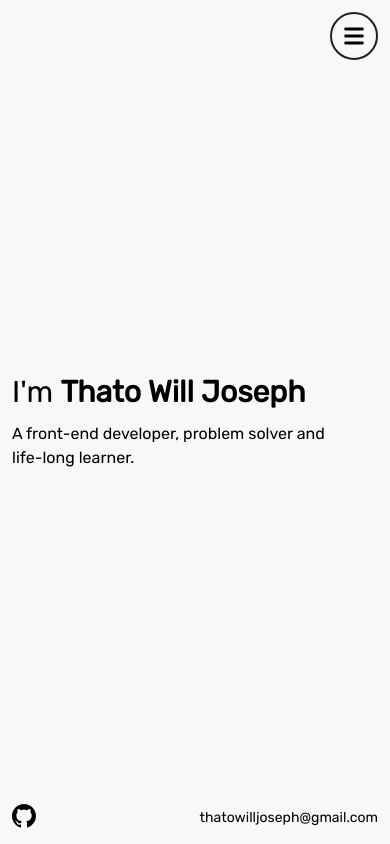
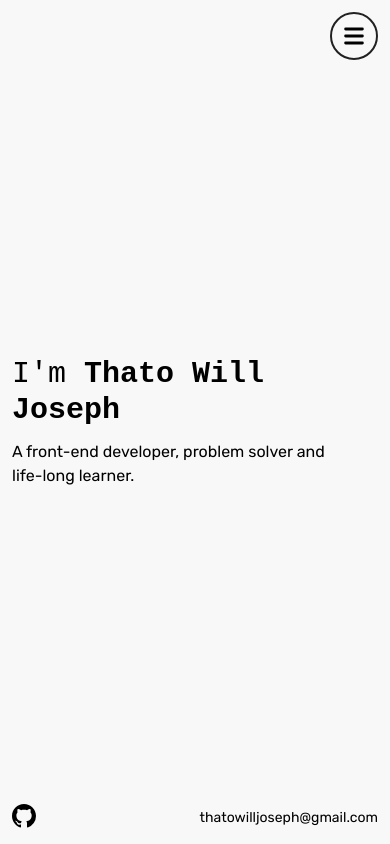
Before and after one commit to programmergeek/landing-page, a Next.js app: page / in a window 390 px wide. Shown: the top 844 px of the page. Built offline with nearby package versions, Linux system fonts and the light colour scheme.

Commit message:
style: change header font to syne mono

```diff
--- a/components/ContactMe/ContactMe.tsx
+++ b/components/ContactMe/ContactMe.tsx
@@ -4,7 +4,9 @@ export const ContactMe: React.FC = () => {
   return (
     <section id="contact" className="min-h-screen grid place-content-center">
       <div className="w-fit flex flex-col gap-5">
-        <h1 className="text-6xl font-semibold text-center">Get in touch</h1>
+        <h1 className="text-6xl font-semibold font-mono text-center">
+          Get in touch
+        </h1>
         <p className="text-center max-w-lg">
           Hey, thanks for reading all the way to end. I am looking for new
           opportunities, if you think that I would be a good match for your
--- a/components/Header.tsx
+++ b/components/Header.tsx
@@ -34,7 +34,7 @@ export const Header: React.FC<Props> = ({ ...props }) => {
 
   return (
     <h1
-      className="font-bold text-3xl lg:text-5xl mb-2 md:mb-5 w-fit"
+      className="font-bold text-3xl font-mono lg:text-5xl mb-2 md:mb-5 w-fit"
       onMouseOver={glitchEffect}
     >
       {text}
--- a/components/Herobanner/Herobanner.tsx
+++ b/components/Herobanner/Herobanner.tsx
@@ -39,7 +39,7 @@ export const HeroBanner: React.FC = () => {
     <section className="h-[100vh] w-full relative">
       <div className="absolute top-1/2 -translate-y-1/2 ">
         <div className="flex flex-col gap-3 md:gap-6">
-          <div className="text-3xl md:text-6xl">
+          <div className="text-3xl md:text-6xl font-mono">
             I&apos;m{" "}
             <span className="font-semibold" onMouseEnter={glitchEffect}>
               {name}
--- a/components/Projects/Projects.tsx
+++ b/components/Projects/Projects.tsx
@@ -92,9 +92,9 @@ const Project: React.FunctionComponent<Props> & ProjectSubComponents = (
 
 const Title = ({ ...props }: Props) => {
   const baseStyles =
-    "row-start-1 row-span-1 col-span-6 text-2xl mt-auto font-semibold";
+    "row-start-1 row-span-1 col-span-4 text-2xl font-mono mt-auto font-semibold";
   const reversedStyles =
-    "row-start-1 col-end-13 col-span-6 text-2xl mt-auto font-semibold text-end z-20";
+    "row-start-1 col-end-13 col-span-6 text-2xl font-mono mt-auto font-semibold text-end z-20";
   return (
     <h1 className={props.reversed ? reversedStyles : baseStyles}>
       {" "}
--- a/styles/globals.css
+++ b/styles/globals.css
@@ -1,6 +1,8 @@
 @tailwind base;
 @tailwind components;
 @tailwind utilities;
+
+@import url('https://fonts.googleapis.com/css2?family=Syne+Mono&display=swap');
 
 html,
 body {
--- a/tailwind.config.js
+++ b/tailwind.config.js
@@ -9,7 +9,8 @@ module.exports = {
       fontFamily: {
         playfairDisplay: ['Playfair Display', 'serif'],
         roboto: ['Roboto', 'sans-serif'],
-        sourceCodePro: ['Source Code Pro', 'monospace']
+        sourceCodePro: ['Source Code Pro', 'monospace'],
+        mono: ['Syne Mono', 'monospace']
       },
       colors:{
         folderYellow: "#FDB900",
```
